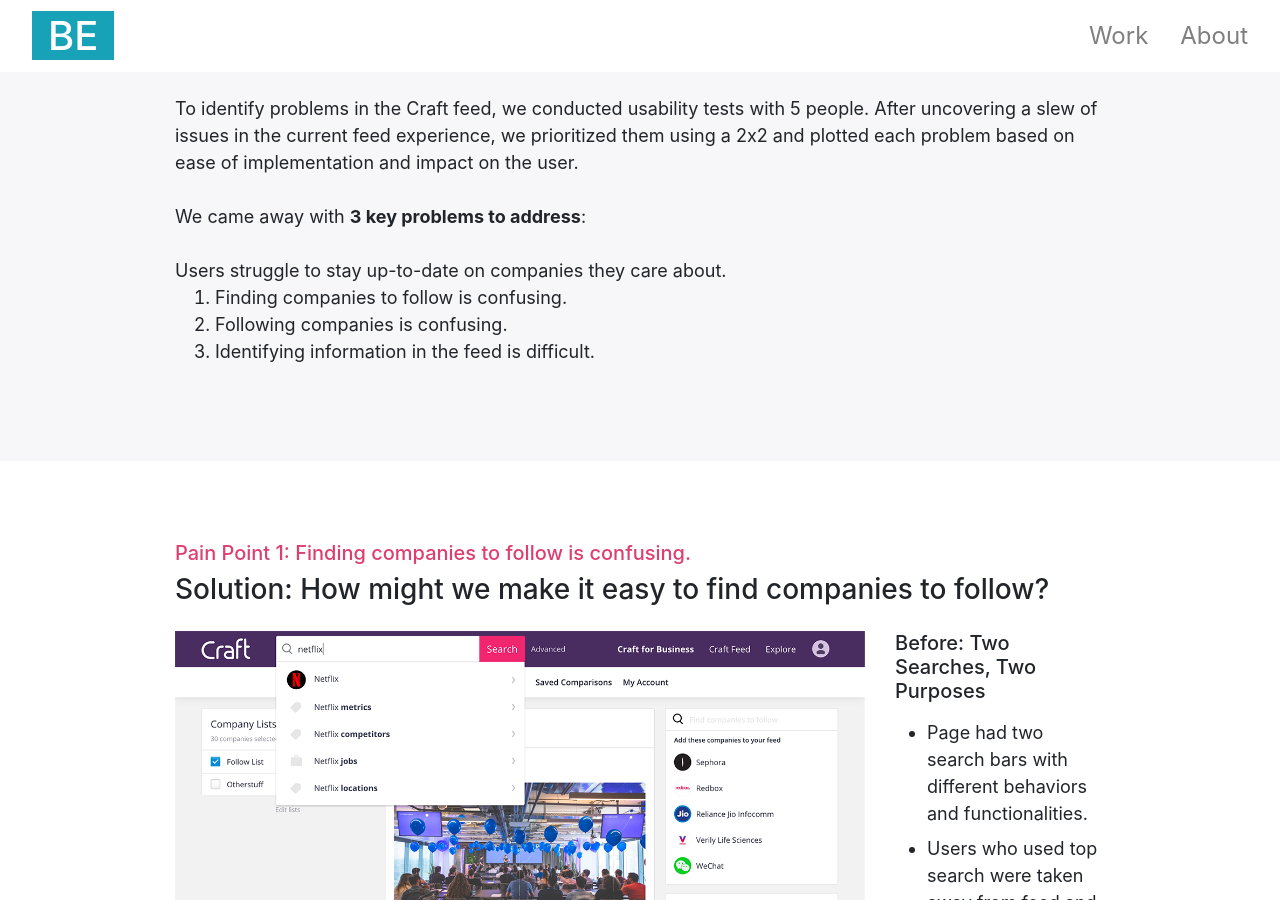
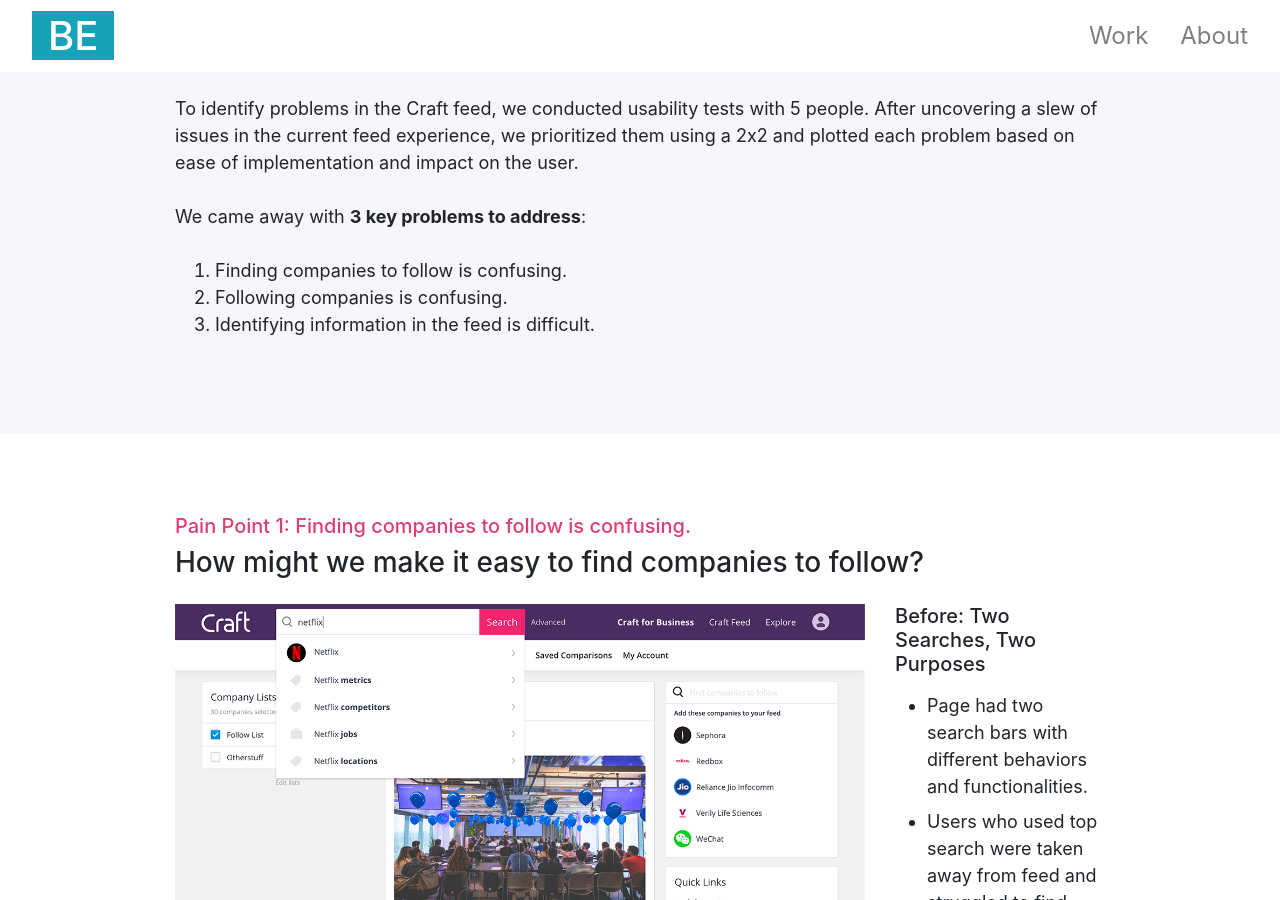
Before and after one commit to bewing91/new_bewingco, a Jekyll site: the page built from projects/craftco.html, in a window 1280 px wide and 900 px high, scrolled down 2606 px. Built offline with Jekyll 4.4.1, drawn with Linux system fonts in a browser that asks for light colours.

```diff
--- a/projects/craftco.html
+++ b/projects/craftco.html
@@ -53,7 +53,7 @@ bgcolor: '#5E526A'
           After uncovering a slew of issues in the current feed experience, we prioritized them using a 2x2 and plotted each problem based on ease of implementation and impact on the user.
           <br /><br />We came away with <strong>3 key problems to address</strong>:
           <br /><br />
-          Users struggle to stay up-to-date on companies they care about.
+          <!-- Users struggle to stay up-to-date on companies they care about. -->
           <ol>
             <li>Finding companies to follow is confusing.</li>
             <li>Following companies is confusing.</li>
@@ -67,7 +67,7 @@ bgcolor: '#5E526A'
 
     <div class="projsection container">
       <h5 style="color: #de3f70;">Pain Point 1: Finding companies to follow is confusing.</h5>
-      <h3>Solution: How might we make it easy to find companies to follow?</h3>
+      <h3>How might we make it easy to find companies to follow?</h3>
       <div class="row projsubsection">
         <div class="col-md-9">
           <img src="{{ site.baseurl }}/img/craft/craft_before_home_searchopen.png" style="max-width: 100%;">
```
Also changed, not shown: Gemfile.lock.
